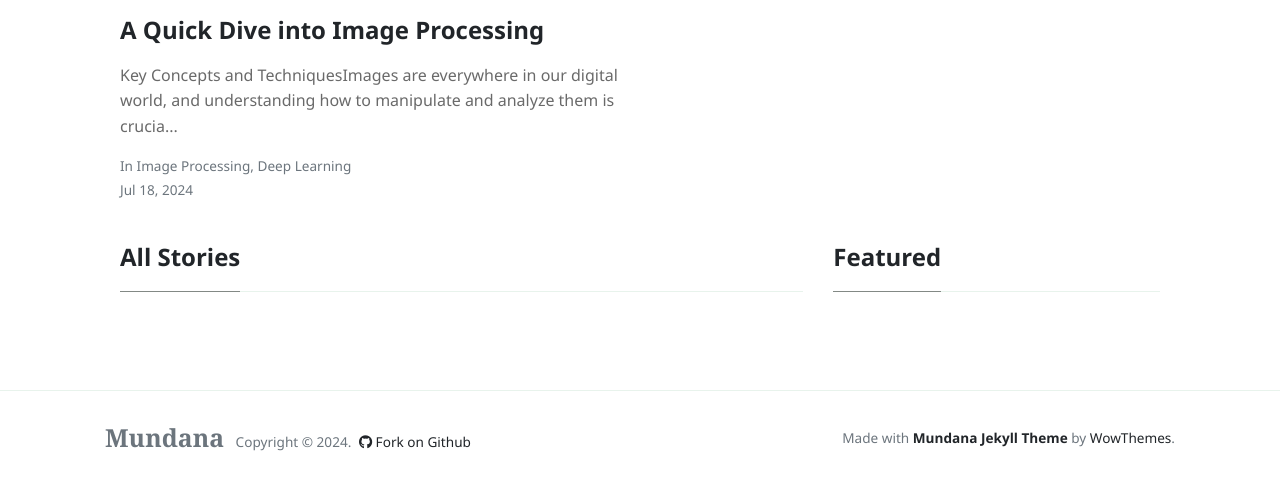
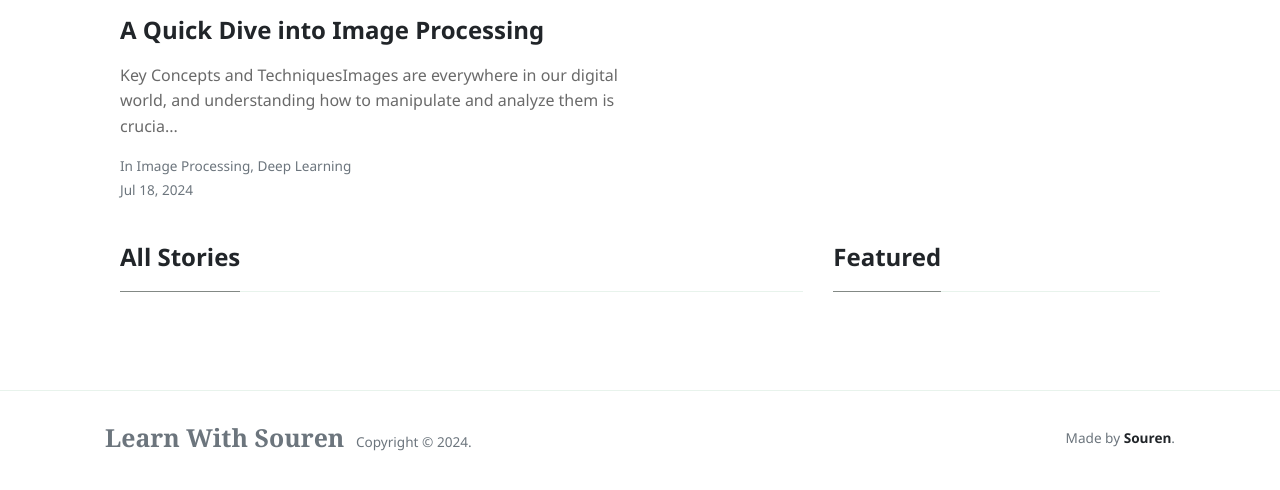
Before and after one commit to souhazra/souhazra.github.io, a Jekyll site: the page built from index.html, in a window 1280 px wide, cut to the strip 274-764 px from the top of the page. Built offline with Jekyll 4.4.1, drawn with Linux system fonts in a browser that asks for light colours; nearby versions of some CDN libraries; the list of posts is cut into pages by our own code.

Commit message:
add changes

```diff
--- a/_layouts/default.html
+++ b/_layouts/default.html
@@ -77,15 +77,11 @@
         <div class="container">
         <div class="row align-items-center justify-content-between">
             <div>
-                <span class="navbar-brand mr-2 mb-0"><strong>Mundana</strong></span>
+                <span class="navbar-brand mr-2 mb-0"><strong>Learn With Souren</strong></span>
                 <span>Copyright © <script>document.write(new Date().getFullYear())</script>.</span>
-
-                <!--  Github Repo Star Btn-->
-                <a class="text-dark ml-1" target="_blank" href="https://github.com/wowthemesnet/mundana-theme-jekyll"><i class="fab fa-github"></i> Fork on Github</a>
-
             </div>
             <div>
-                Made with <a target="_blank" class="text-dark font-weight-bold" href="https://www.wowthemes.net/mundana-jekyll-theme/"> Mundana Jekyll Theme </a> by <a class="text-dark" target="_blank" href="https://www.wowthemes.net">WowThemes</a>.
+                Made by <a target="_blank" class="text-dark font-weight-bold" href="https://www.linkedin.com/in/souren/">Souren</a>.
             </div>
         </div>
         </div>
```
